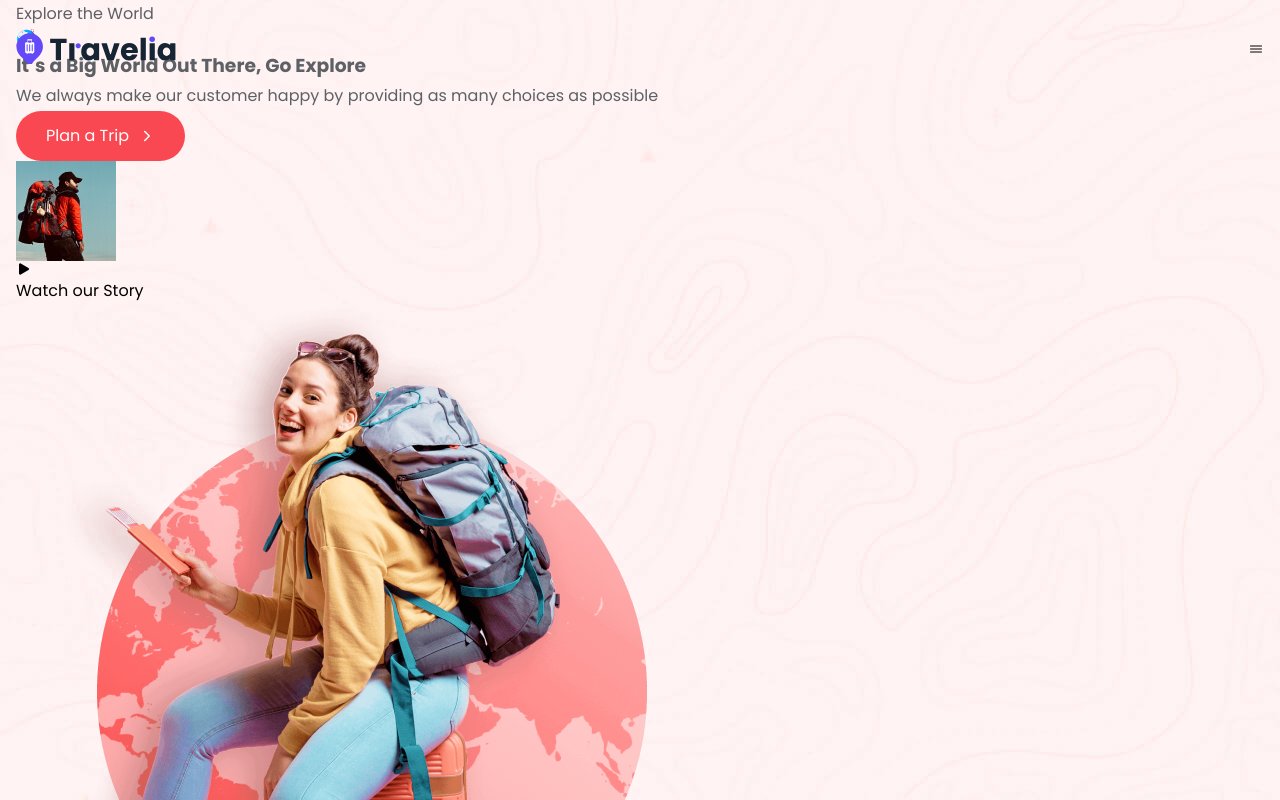
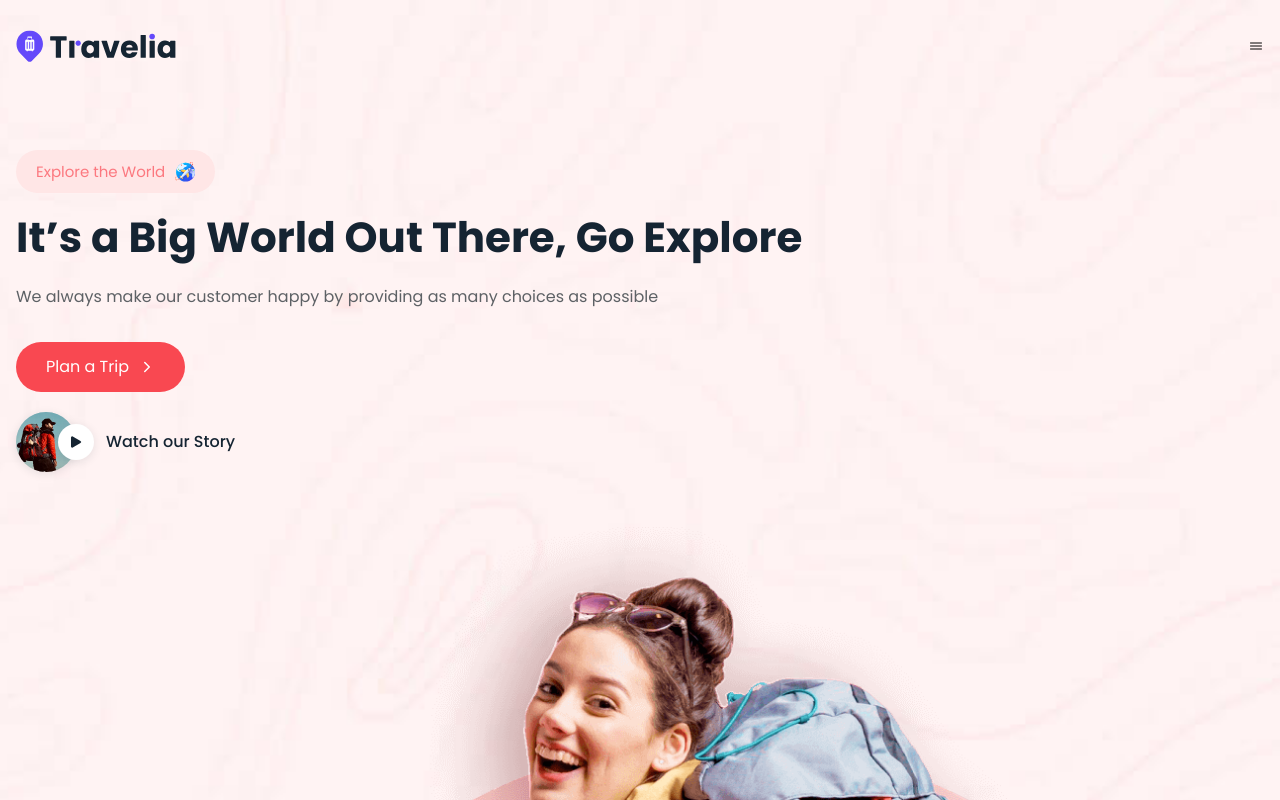
Before and after one commit to Argha713/TravelHolic, a plain HTML site: page index.html in a window 1280 px wide. Shown: the top 800 px of the page. Drawn offline with nearby package versions, Linux system fonts and the light colour scheme.

Commit message:
style hero section

```diff
--- a/assets/css/style.css
+++ b/assets/css/style.css
@@ -135,6 +135,10 @@ a{
   text-decoration: none;
 }
 
+img{
+  height: auto;
+}
+
 input,
 button{
   background: none;
@@ -210,7 +214,39 @@ body.nav-active{
   background-color: var(--bg-english-vermillion);
   box-shadow: var(--shadow-3);
 }
-
+.section{
+  padding-block-end: var(--section-spacing);
+}
+.has-bg-image{
+  background-repeat: no-repeat;
+  background-position: center;
+  background-size: cover;
+}
+.title{
+  color: var(--text-gunmetal);
+  font-weight: var(--weight-bold);
+  line-height: 1.45;
+}
+.h1{
+  font-size: var(--fontSize-1);
+  line-height: 1.2;
+}
+.h2{
+  font-size: var(--fontSize-2);
+  line-height: 1.2;
+}
+.h3{
+  font-size: var(--fontSize-4);
+}
+.img-cover{
+  width: 100%;
+  height: 100%;
+  object-fit: cover;
+  transition: var(--transition-2);
+}
+.w-100{
+  width: 100%;
+}
 
 
 
@@ -411,6 +447,75 @@ nav-toggle-btn{
   #HERO
 \*-----------------------------------*/
 
+.hero{
+  padding-block-start: 150px;
+}
+.hero .container{
+  display: grid;
+  gap: 50px;
+}
+.hero-subtitle{
+  background-color: var(--bg-misty-rose);
+  color: var(--text-light-coral);
+  font-size: var(--fontSize-7);
+  display: flex;
+  align-items: center;
+  gap: 10px;
+  max-width: max-content;
+  padding: 8px 20px;
+  border-radius: var(--radius-pill);
+}
+.hero-title{
+  margin-block: 20px;
+}
+.hero-text{
+  margin-block-end: 30px;
+}
+.hero .btn-secondary{
+  margin-block-end: 20px;
+}
+.hero-btn{
+  color: var(--text-gunmetal);
+  font-weight: var(--weight-medium);
+  display: flex;
+  align-items: center;
+  gap: 30px;
+  transition: var(--transition-1);
+}
+.hero-btn .btn-img{
+  position: relative;
+  width: 60px;
+  height: 60px;
+  background-color: var(--bg-gainsboro);
+  border-radius: var(--radius-circle);
+  box-shadow: var(--shadow-1);
+}
+.hero-btn .img-cover{
+  border-radius: inherit;
+}
+.hero-btn ion-icon{
+  position: absolute;
+  top: 50%;
+  right: 0;
+  transform: translate(50%,-50%);
+  background-color: var(--bg-white);
+  padding: 10px;
+  border-radius: var(--radius-circle);
+  box-shadow: var(--shadow-1);
+}
+.hero-btn:is(:hover, :focus-visible){
+  color: var(--bg-majorelle-blue);
+}
+
+
+
+
+
+
+
+
+
+
 
 
 
```
